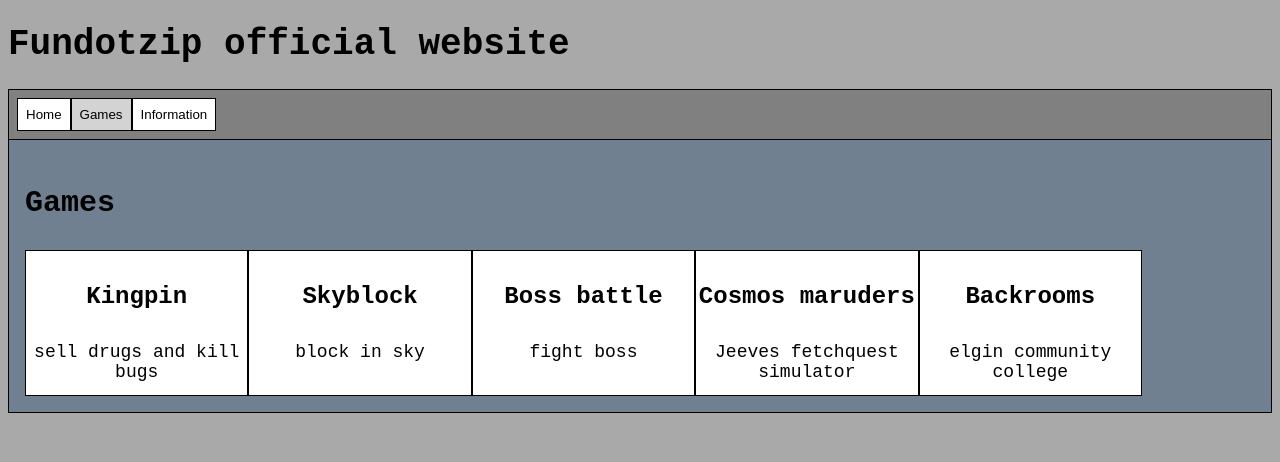
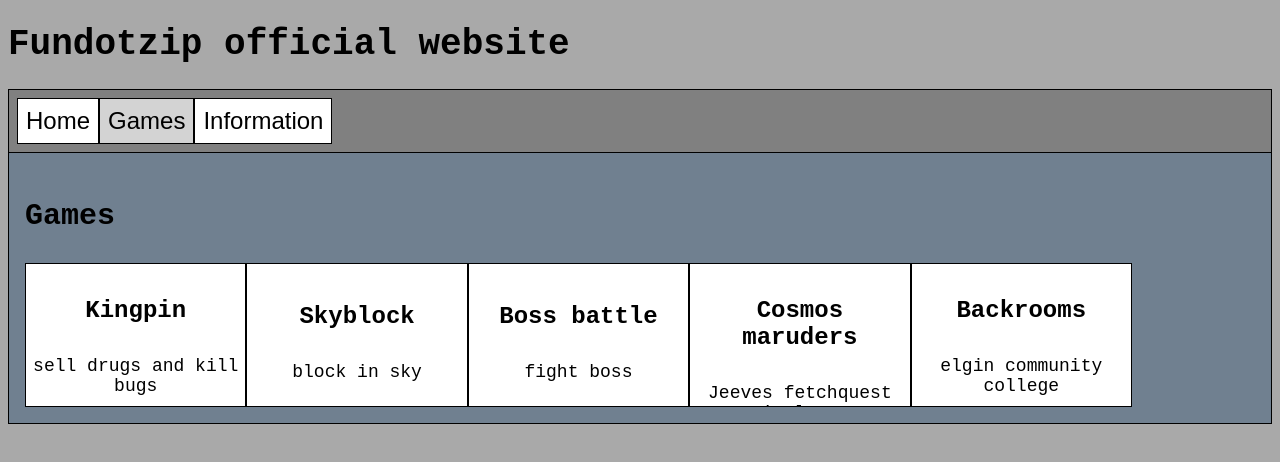
Before and after one commit to somerandomviolinkid/fundotzip.github.io, a plain HTML site: page index.html in a window 1280 px wide. Both pictures are taken after a click on the button "Games". Drawn offline with Linux system fonts and the light colour scheme.

Commit message:
Add files via upload

```diff
--- a/index.html
+++ b/index.html
@@ -3,6 +3,7 @@
 
 <head>
     <link rel="stylesheet" href="stylesheet.css">
+    <title>Fundotzip official website</title>
 </head>
 
 <body>
@@ -21,26 +22,26 @@
 
     <div id="games" class="tabcontent">
         <h3>Games</h3>
-        <div class="gameDiv">
+        <button onclick="document.location='games/kingpin.html'" class="gameDiv">
             <h4>Kingpin</h4>
             <p>sell drugs and kill bugs</p>
-        </div>
-        <div class="gameDiv">
+        </button>
+        <button onclick="document.location='games/skyblock.html'" class="gameDiv">
             <h4>Skyblock</h4>
             <p>block in sky</p>
-        </div>
-        <div class="gameDiv">
+        </button>
+        <button onclick="document.location='games/bossBattle.html'" class="gameDiv">
             <h4>Boss battle</h4>
             <p>fight boss</p>
-        </div>
-        <div class="gameDiv">
+        </button>
+        <button onclick="document.location='games/cosmosMaruders.html'" class="gameDiv">
             <h4>Cosmos maruders</h4>
             <p>Jeeves fetchquest simulator</p>
-        </div>
-        <div class="gameDiv">
+        </button>
+        <button onclick="document.location='games/backrooms.html'" class="gameDiv">
             <h4>Backrooms</h4>
             <p>elgin community college</p>
-        </div>
+        </button>
     </div>
 
     <div id="information" class="tabcontent">
--- a/stylesheet.css
+++ b/stylesheet.css
@@ -16,6 +16,7 @@
     padding: 8px;
     transition: 0.4s;
     background-color: white;
+    font-size: 24px;
 }
 
 .tab button:hover {
@@ -70,6 +71,12 @@ p {
     background-color: white;
 }
 
+.gameDiv:hover {
+    cursor: pointer;
+    background-color: slateblue;
+    transition: 0.25s;
+}
+
 body {
     background-color: darkgray;
 }
```
Also changed, not shown: games/backrooms.html (added, +10 -0 lines), games/bossBattle.html (added, +10 -0 lines), games/cosmosMarauders.html (added, +10 -0 lines), games/kingpin.html (added, +10 -0 lines), games/skyblock.html (added, +10 -0 lines).
